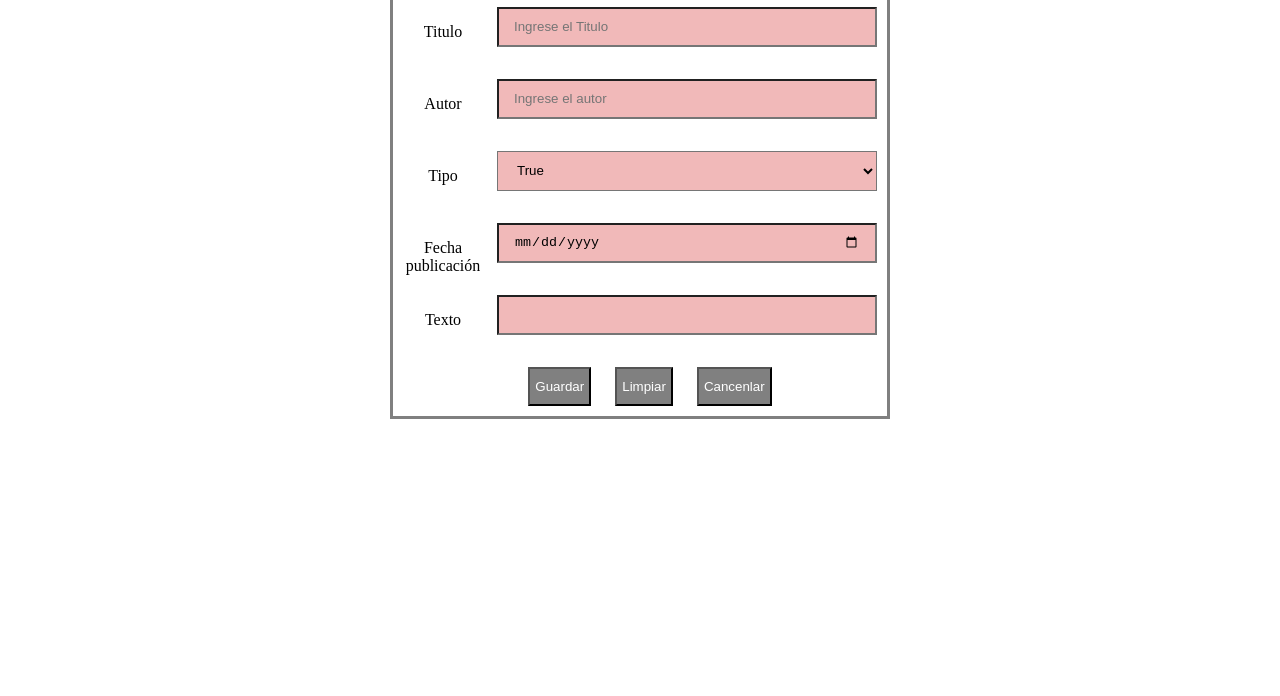
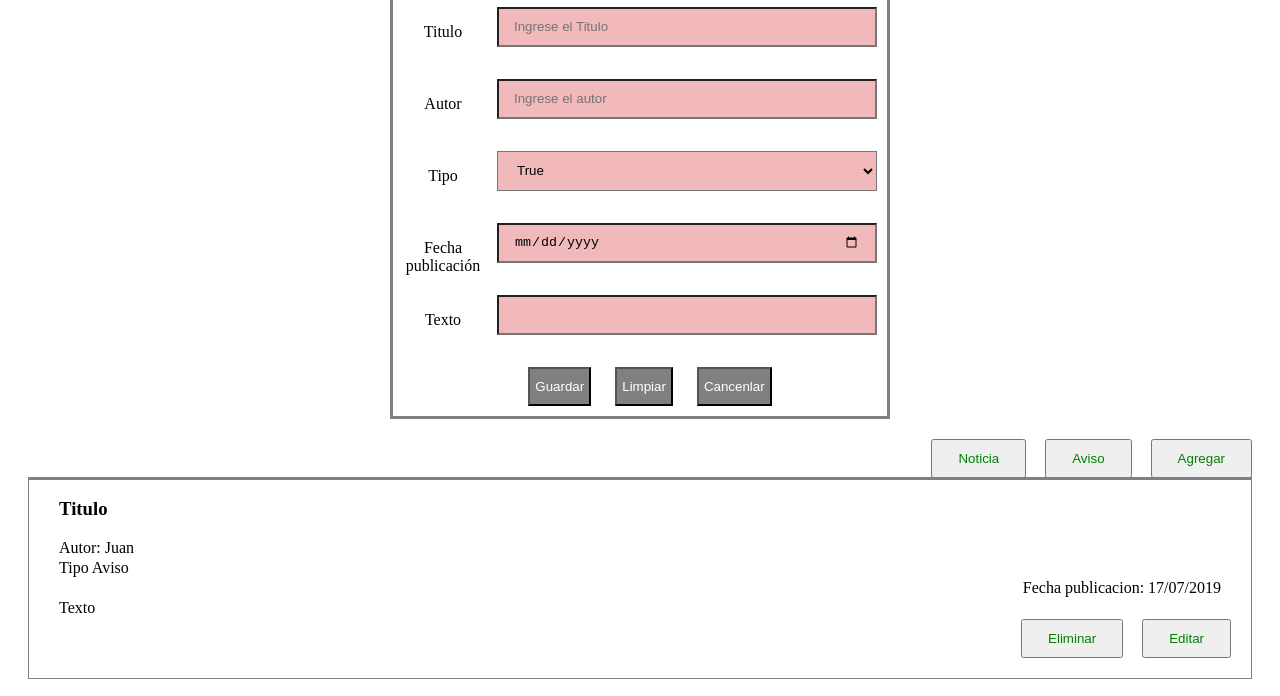
Before and after one commit to JuanFTP/curso_cells, a plain HTML site: page Practica8/index.html in a window 1280 px wide. Shown: the part 202-898 px from the top of the page. Before the commit the page ends 800 px from the top, so only its background shows below. Drawn offline with Linux system fonts and the light colour scheme.

Commit message:
Practica9

```diff
--- a/Practica8/CSS/estilos.css
+++ b/Practica8/CSS/estilos.css
@@ -3,8 +3,7 @@
 }
 
 .content{
-    widows: 300px;
-    margin: auto;
+
     text-align: center;
 }
 
@@ -20,6 +19,7 @@
     margin-left: 20px;
     margin-bottom: 10px;
 }
+
 
 
 .preguntas{
@@ -77,3 +77,62 @@
     text-transform: uppercase;
     background-color: blue;
 }
+
+.listado{
+    margin-top: 20px;
+    padding-left: 20px;
+    padding-right: 20px;
+}
+
+.listado .botonesArriba{
+    height: 40px;
+    overflow: hidden;
+    border-bottom: solid 2px gray;
+}
+
+
+.listado .botonesArriba .botonesDerecha{
+    float: right;
+}
+
+.listado .botonesArriba .botonesDerecha button{
+    margin-left: 15px;
+    padding: 10px 25px;
+    color: green;
+}
+
+.listado .informacion{
+    border: solid 1px gray;
+    overflow: hidden;
+}
+
+.listado .info h3{
+    text-align: left;
+    margin-left: 30px;
+    padding: 0;
+}
+
+.listado .info p{
+    font: bold;
+    text-align: left;
+    margin-left: 30px;
+    margin-top: 2px;
+    margin-bottom: 2px;
+}
+
+.listado .info .fecha{
+    margin-right: 30px;
+    text-align: right;
+}
+
+.listado .informacion .botonesListado{
+    float: right;
+    margin-right: 20px;
+    margin-bottom: 20px;
+}
+
+.listado .informacion .botonesListado button{
+    margin-left: 15px;
+    padding: 10px 25px;
+    color: green;
+}
--- a/Practica8/index.html
+++ b/Practica8/index.html
@@ -66,6 +66,57 @@
 
             </form>
 
+            <div class="listado">
+                <div class="botonesArriba">
+                    <div class="botonesDerecha">
+                        <button>Noticia</button>
+                        <button>Aviso</button>
+                        <button>Agregar</button>
+                    </div>
+                </div>
+
+                <div class="informacion">
+                    <div class="info">
+                        <h3> Titulo</h3>
+                        <p>Autor: <span>Juan </span></p>
+                        <p>Tipo <span>Aviso </span></p>
+                        <p class="fecha">Fecha publicacion: 17/07/2019</p>
+                        <p>Texto</p>
+
+
+
+                    </div>
+
+                    <div class="botonesListado">
+                            <button>Eliminar</button>
+                            <button>Editar</button>
+                    </div>
+
+                </div>
+            </div>
+
+            <div class="listado">
+
+                    <div class="informacion">
+                        <div class="info">
+                            <h3> Titulo</h3>
+                            <p>Autor: <span>Juan </span></p>
+                            <p>Tipo <span>Aviso </span></p>
+                            <p class="fecha">Fecha publicacion: 17/07/2019</p>
+                            <p>Texto</p>
+
+
+
+                        </div>
+
+                        <div class="botonesListado">
+                                <button>Eliminar</button>
+                                <button>Editar</button>
+                        </div>
+
+                    </div>
+                </div>
+
 
         </div>
     </div>
```
